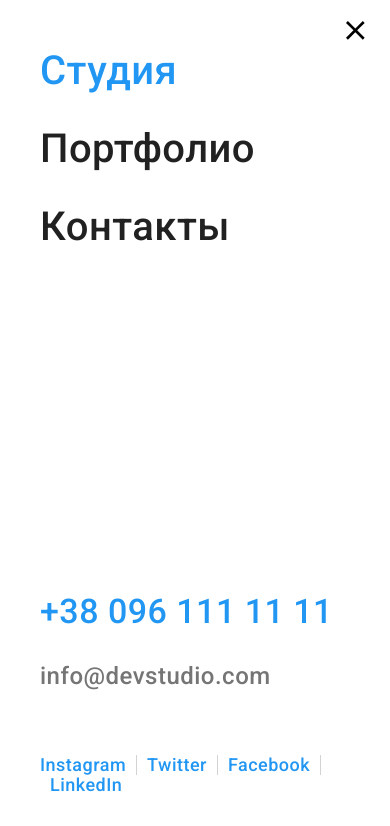
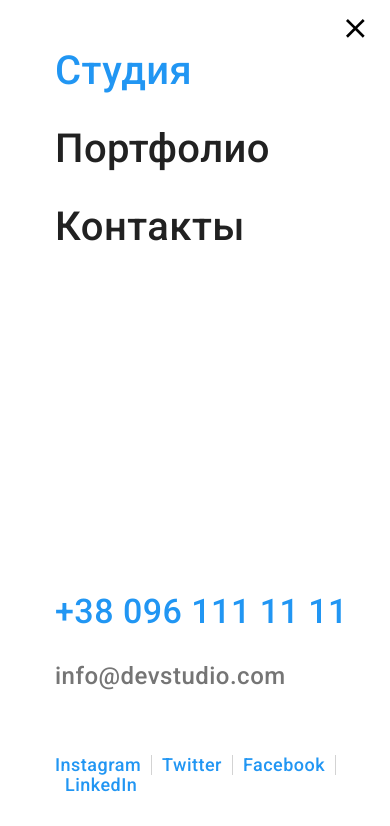
Before and after one commit to Fluebubble/goit-markup-hw-08, a plain HTML site: page index.html in a window 390 px wide. Both pictures are taken after a click on the button 355 px from the left and 29 px from the top of the page. Shown: the top 826 px of the page. Drawn offline with Linux system fonts and the light colour scheme.

Commit message:
HW #8 v1.4.8
Допилил резиновое моб. меню

```diff
--- a/index.html
+++ b/index.html
@@ -532,6 +532,7 @@
       </div>
     </div>
     <div mobile-menu class="mobile-menu is-hidden" >
+      <div class="padding-container padding-container--mobile-menu">
       <button type="button" class="mobile-menu__close-button" mobile-menu-close>
         <svg class="mobile-menu__close-button--img">
           <use href="images/svg/sprite.svg#menu-close"></use>
@@ -559,6 +560,7 @@
         <a href="#" class="mobile-menu__social-link">LinkedIn</a>
       </div>
     </div>
+    </div>
     <script src="js/modal.js"></script>
     <script src="js/mobile-menu-opener.js"></script>
   </body>
--- a/sass/base/_base.scss
+++ b/sass/base/_base.scss
@@ -1,4 +1,5 @@
 .padding-container {
+    position: relative;
     padding: 0 15px;
     max-width: 480px;
 
--- a/sass/components/page-header/_mobile-menu.scss
+++ b/sass/components/page-header/_mobile-menu.scss
@@ -6,15 +6,26 @@
     justify-content: space-between;
     top: 0;
     left: 0;
-    padding: 48px 40px;
+    padding: 48px 0px;
     background-color: rgba(255, 255, 255, 1);
     height: 100%;
     font-weight: 500;
     width: 100%;
 
+    @media screen and (max-width: 479px) {
+        padding-left: 40px;
+    }
+
     @media screen and (min-width: 769px) {
         display: none;
     }
+}
+
+.padding-container--mobile-menu {
+    display: flex;
+    flex-direction: column;
+    justify-content: space-between;
+    height: 100%;
 }
 
 .mobile-menu__close-button {
@@ -24,7 +35,7 @@
     width: 40px;
     height: 40px;
     right: 15px;
-    top: 10px;
+    top: -40px;
     padding: 0;
 
     &--img {
@@ -36,11 +47,16 @@
     &:focus {
         fill: #2196F3;
     }
+
+    @media screen and (min-width: 480px) {
+        right: -30px;
+    }
 }
 
 .mobile-menu__list {
     margin-bottom: auto;
     text-decoration: none;
+
 }
 
 .mobile-menu__item {
@@ -57,6 +73,7 @@
 }
 
 .mobile-menu__contacts {
+    margin-top: auto;
     display: flex;
     flex-direction: column;
 }
```
Also changed, not shown: css/main.css, css/main.min.css, 2 other files.
